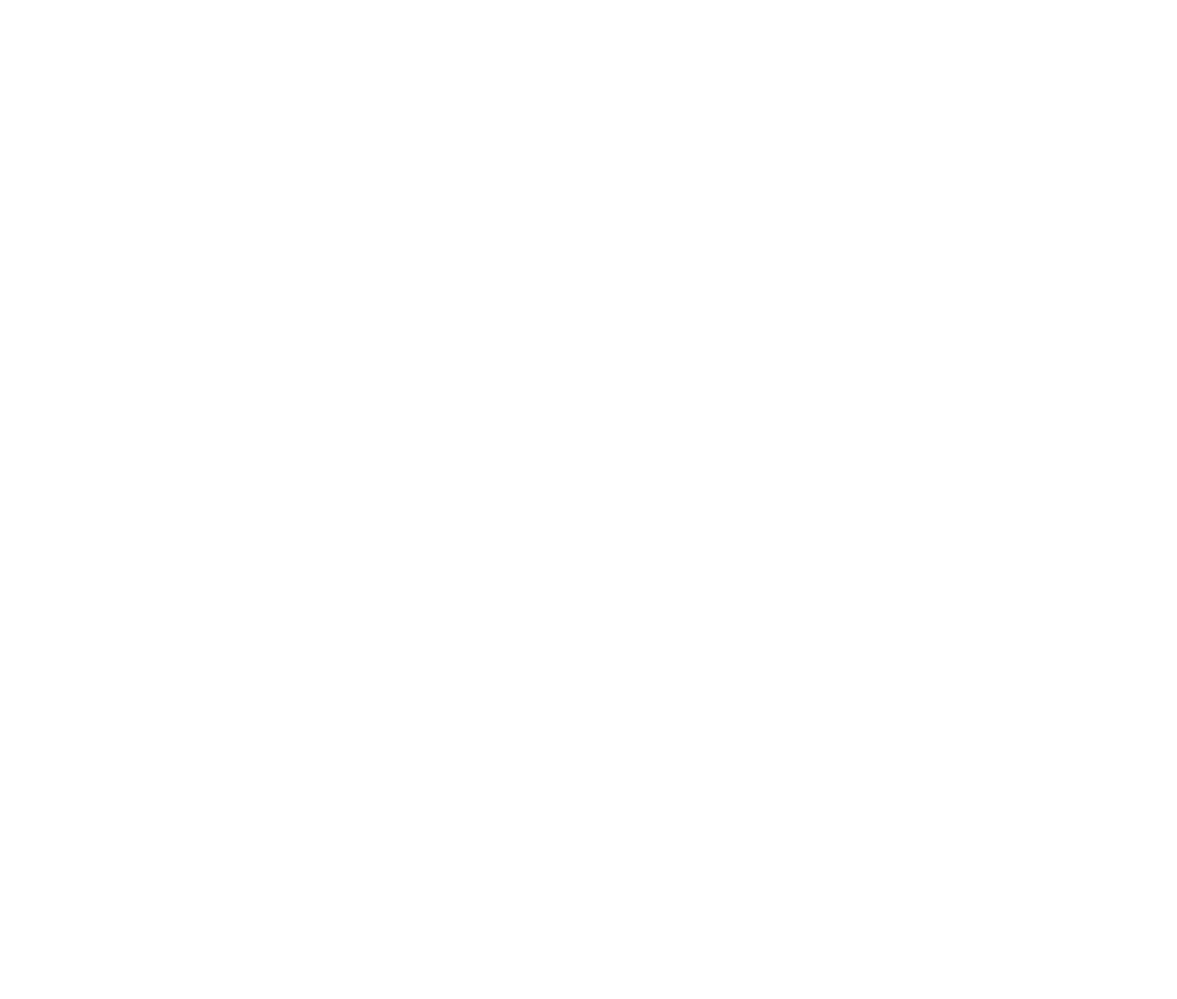
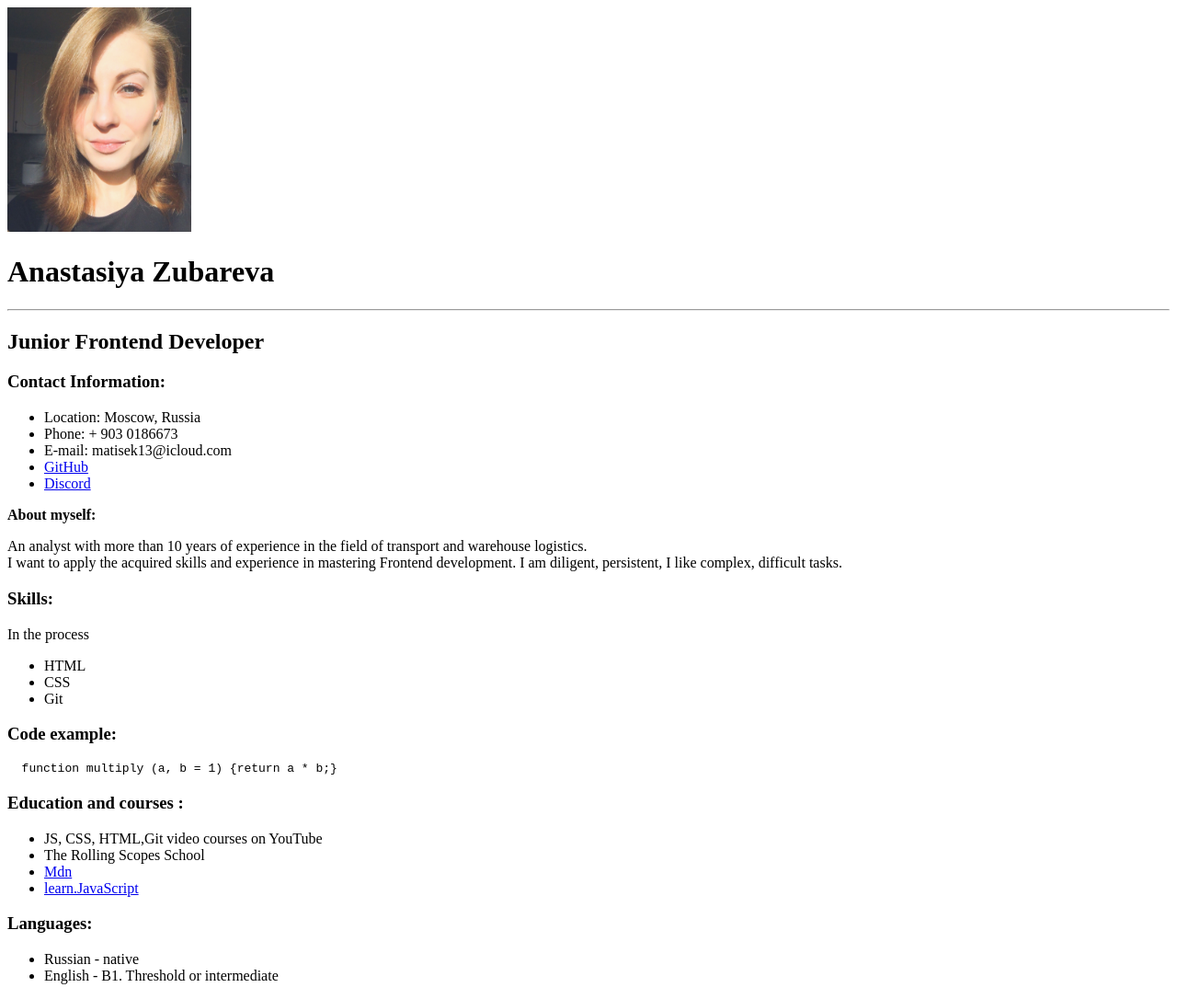
Before and after one commit to matisek13/rsschool-cv, a plain HTML site: page index.html in a window 1280 px wide. Shown: the whole page at 92% size. Before the commit the page ends 800 px from the top, so only its background shows below. Drawn offline with Linux system fonts and the light colour scheme; a web font is replaced by a local one.

Commit message:
feat: added html cv

```diff
--- a/index.html
+++ b/index.html
@@ -4,12 +4,51 @@
     <meta charset="UTF-8">
     <meta http-equiv="X-UA-Compatible" content="IE=edge">
     <meta name="viewport" content="width=device-width, initial-scale=1.0">
-    <title>CV</title>
+    <title> Anastasiya Zubareva </title>
     <link rel="stylesheet" href="style.css">
     <link rel="icon" href="assets/favicon.ico">
-
+    <link rel="preconnect" href="https://fonts.googleapis.com">
+<link rel="preconnect" href="https://fonts.gstatic.com" crossorigin>
+<link href="https://fonts.googleapis.com/css2?family=Joan&display=swap" rel="stylesheet">
 </head>
 <body>
+    <img src="avatar.jpeg" width=200 alt="foto Anastasiya Zubareva" />
+    <h1> Anastasiya Zubareva </h1>
+    <hr>
+    <h2> Junior Frontend Developer </h2>
+    <h3> <strong> Contact Information: </strong> </h3>
+    <ul>
+        <li> Location: Moscow, Russia</li>
+        <li> Phone: + 903 0186673</li>
+        <li> E-mail: matisek13@icloud.com </li>
+        <li><a href="https://github.com/matisek13" target="_blank"> GitHub</a> </li>
+        <li><a href="https://discordapp.com/users/Ana.zy#1625/ " target="_blank">Discord</a></li>
+    </ul>
+<p> <strong> About myself: </strong> </p>
+An analyst with more than 10 years of experience in the field of transport and warehouse logistics.
+     <br>I want to apply the acquired skills and experience in mastering Frontend development. I am diligent, persistent,
+      I like complex, difficult tasks.
+      <h3> Skills: </h3>
+      In the process
+      <ul>
+          <li> HTML </li>
+          <li> CSS </li>
+          <li> Git </li>
+      </ul>
+      <h3> Code example: </h3>
+      <pre> <code> function multiply (a, b = 1) {return a * b;} </code></pre>
+      <h3> Education and courses :</h3>
+      <ul>
+          <li> JS, CSS, HTML,Git video courses on YouTube </li>
+          <li> The Rolling Scopes School </li>
+          <li> <a href="https://developer.mozilla.org/ru/" target="_blank"> Mdn </a> </li>
+          <li><a href="https://learn.javascript.ru/" target="_blank"> learn.JavaScript </a></li>
+      </ul>
+      <h3> Languages: </h3>
+      <ul>
+          <li> Russian - native </li>
+          <li> English - B1. Threshold or intermediate </li>
+      </ul>
 
 </body>
 </html>
--- a/style.css
+++ b/style.css
@@ -0,0 +1 @@
+body {font-family: 'Joan', serif; }
```
Also changed, not shown: avatar.jpeg (added), 1 other file.
